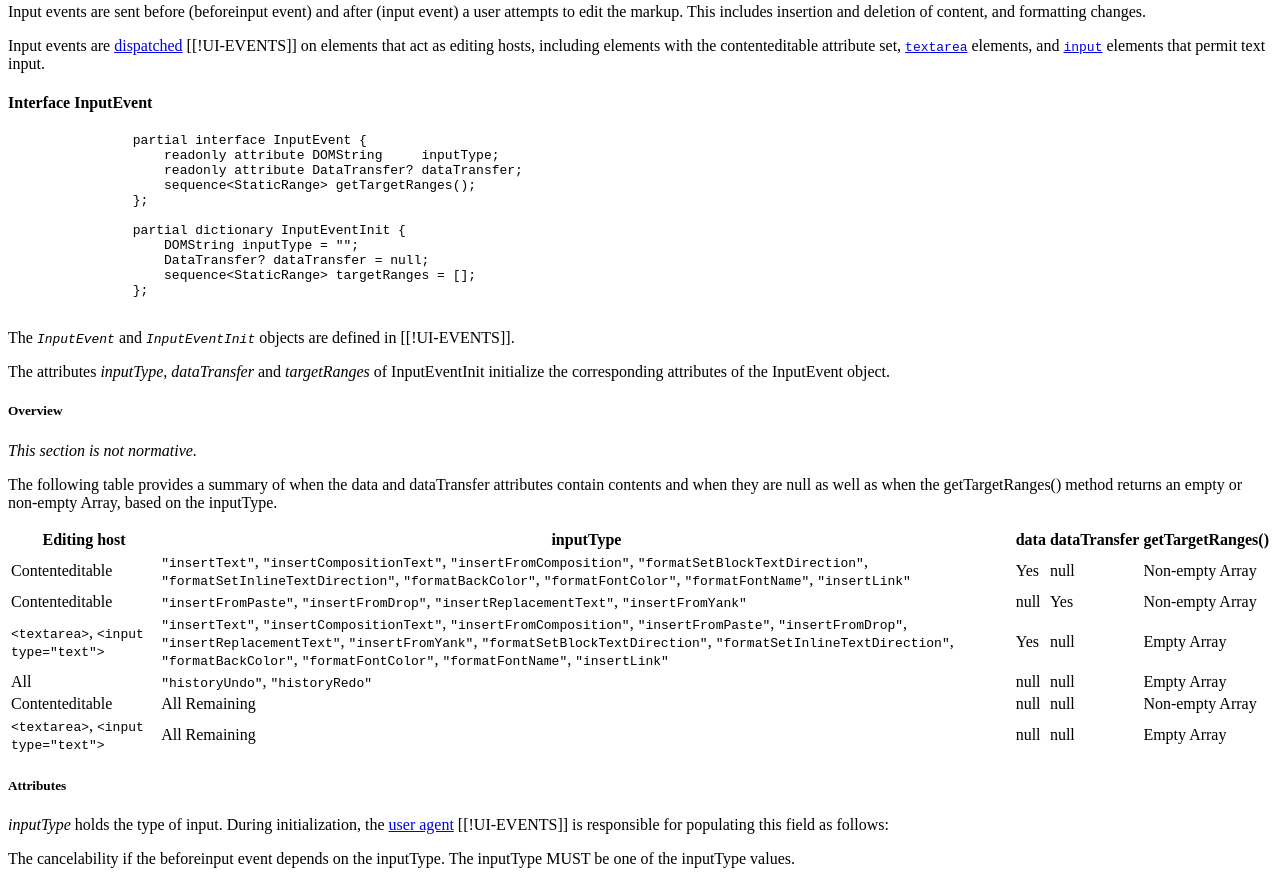
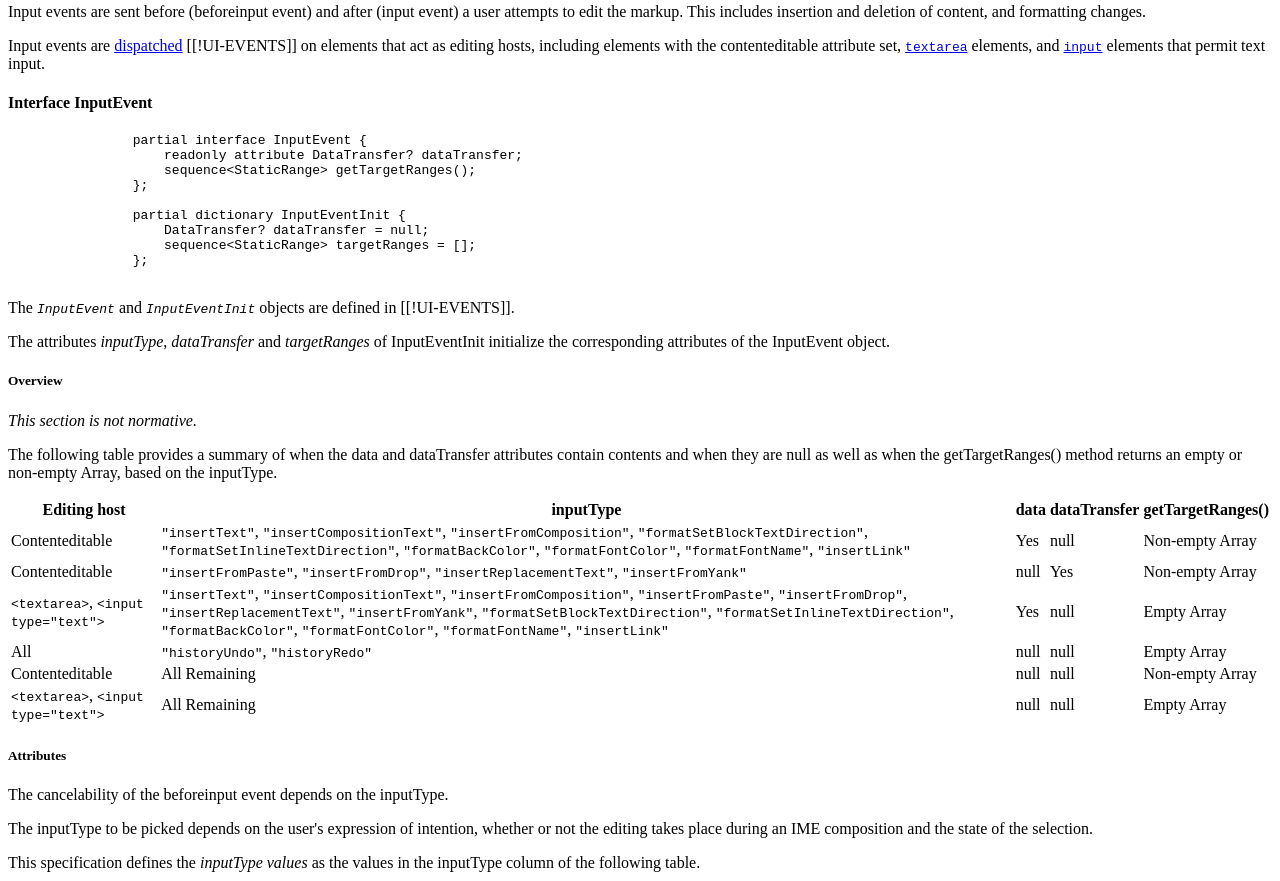
Before and after one commit to w3c/input-events, a plain HTML site: page index.html in a window 1280 px wide. Shown: the part 1132-2013 px from the top of the page. Drawn offline with Linux system fonts and the light colour scheme.

Commit message:
move inputType to uievents, see https://github.com/w3c/uievents/commit/faf20a23cd895480db0b105530a081be426333f1

```diff
--- a/index.html
+++ b/index.html
@@ -211,13 +211,11 @@
             <h4>Interface InputEvent</h4>
             <pre class="idl">
                 partial interface InputEvent {
-                    readonly attribute DOMString     inputType;
                     readonly attribute DataTransfer? dataTransfer;
                     sequence&lt;StaticRange&gt; getTargetRanges();
                 };
 
                 partial dictionary InputEventInit {
-                    DOMString inputType = "";
                     DataTransfer? dataTransfer = null;
                     sequence&lt;StaticRange&gt; targetRanges = [];
                 };
@@ -317,13 +315,8 @@
             </section>
             <section id="interface-InputEvent-Attributes" dfn-for="InputEvent">
                <h5>Attributes</h5>
-               <p><dfn>inputType</dfn> holds the type of input. During initialization, the
-                  <a href="https://www.w3.org/TR/uievents/#user-agent">user agent</a> [[!UI-EVENTS]]
-                  is responsible for populating this field as follows:
-               </p>
                <p>
-                  The cancelability if the beforeinput event depends on the inputType.
-                  The inputType MUST be one of the <a>inputType values</a>.
+                  The cancelability of the beforeinput event depends on the inputType.
                </p>
                <p>
                    The inputType to be picked depends on the user's
@@ -1333,6 +1326,10 @@
                   plaintext data that is to be taken from or added to the document
                   in a <a>DataTransfer</a> object if there is relevant data.
                </p>
+               <p><dfn data-dfn-for=InputEvent>getTargetRanges()</dfn>
+                  returns an arrays <a>StaticRanges</a> that will be affected
+                  by the event if it is not cancelled.
+               </p>
                <table class="parameters">
                   <thead>
                      <tr>
@@ -1391,7 +1388,7 @@
                      <tr>
                         <th>inputType</th>
                         <th>Editing host</th>
-                        <th>Response of <code><dfn>getTargetRanges()</dfn></code></th>
+                        <th>Response of <code>getTargetRanges()</code></th>
                      </tr>
                   </thead>
                   <tbody>
@@ -1508,7 +1505,7 @@
                                     which MAY be null if it doesn't apply.
                                  </li>
                                  <li>
-                                    <a href="#dfn-gettargetranges"><code class=
+                                    <a><code class=
                                        "methods-name">InputEvent.getTargetRanges()</code></a>:
                                     returns an arrays of <a>StaticRanges</a> which will be affected
                                     by the change to the DOM if it is not canceled.
```
